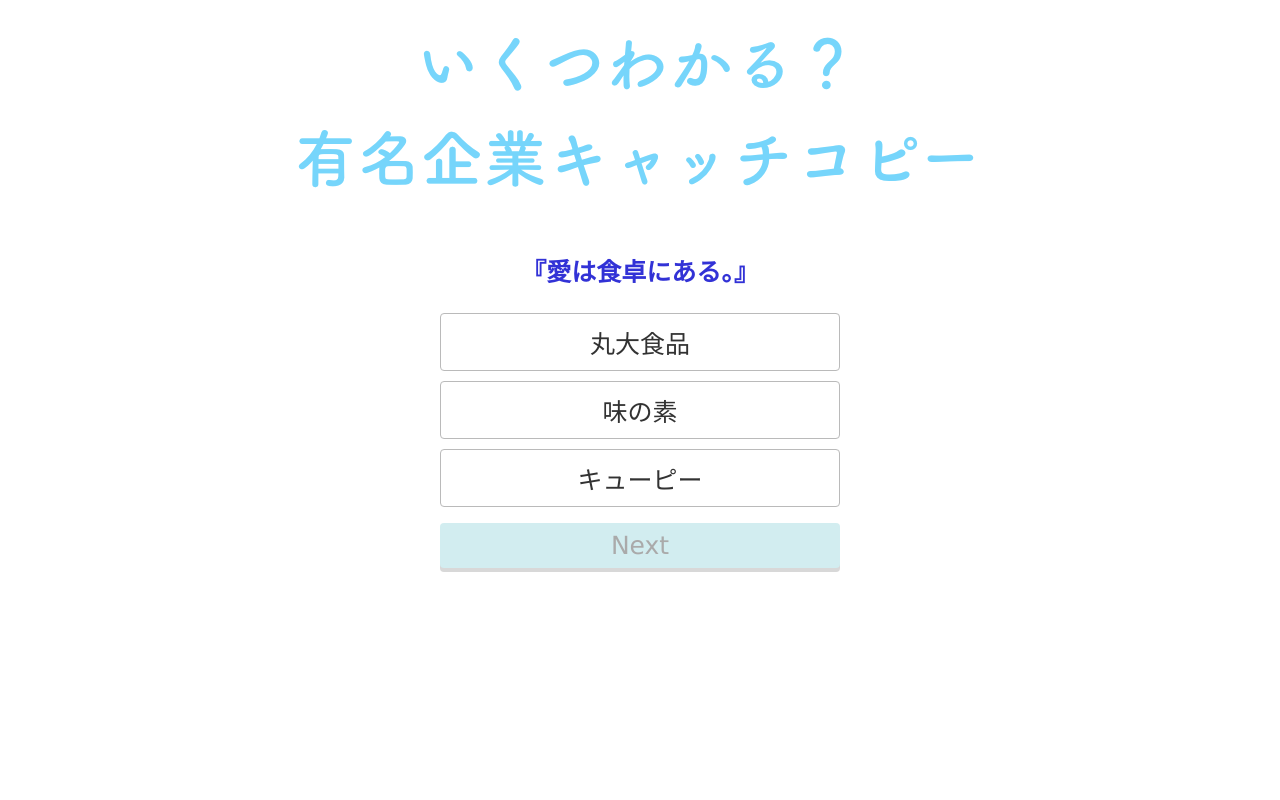
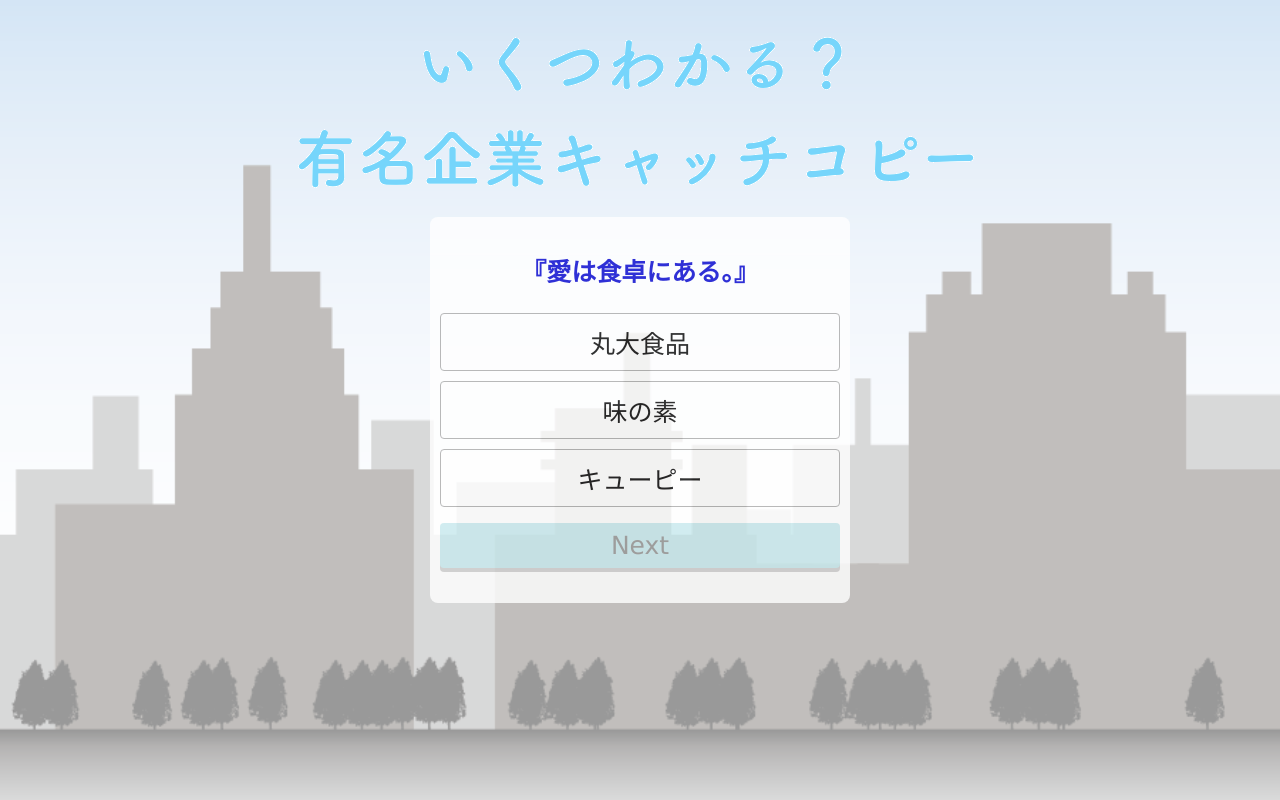
Before and after one commit to sho-222/CatchCopyQuiz, a plain HTML site: page index.html in a window 1280 px wide. Drawn offline with Linux system fonts and the light colour scheme.

Commit message:
Update styles.css

```diff
--- a/styles.css
+++ b/styles.css
@@ -1,5 +1,5 @@
 body {
-  background-image: url("./background-img.png");
+  background-image: url("./img/background-img.png");
   background-color:rgba(255,255,255,0.6);
   background-blend-mode:lighten;
   background-repeat: no-repeat;
```
